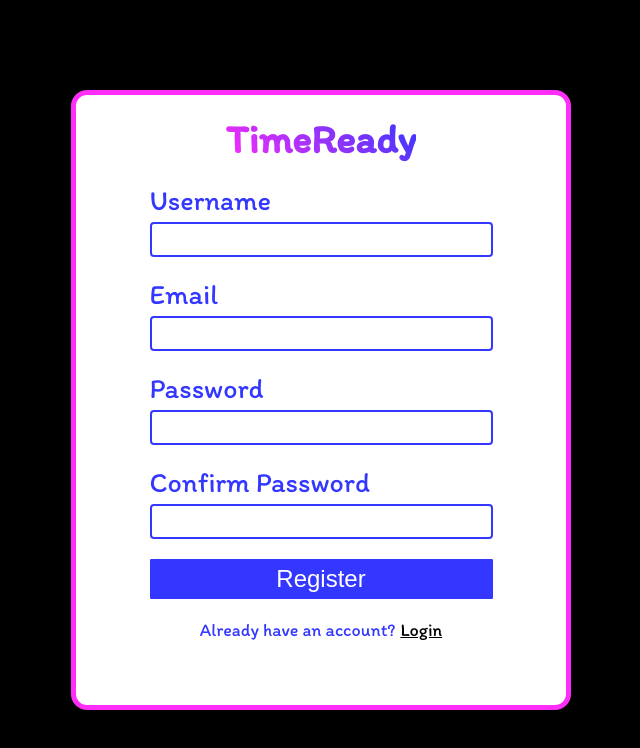
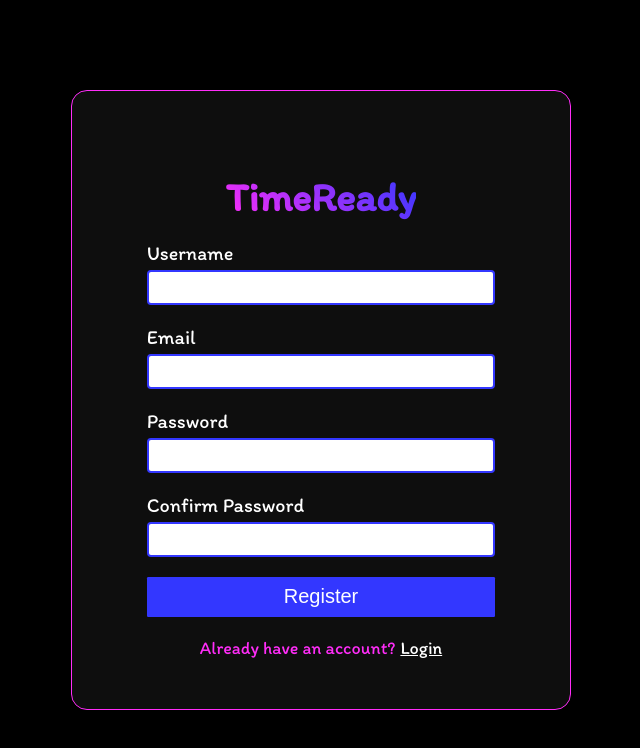
Before and after one commit to Matheus-Rodrigues-Araujo/task-manager, an Angular app: page /register in a window 1280 px wide. Shown: the top 748 px of the page, without its empty margins (319-959 px from the left). Built offline with nearby package versions, Linux system fonts and the light colour scheme.

Commit message:
Forms Style updated: colors and font-sizes

```diff
--- a/src/app/app.component.ts
+++ b/src/app/app.component.ts
@@ -1,8 +1,7 @@
 import { Component } from '@angular/core';
 import { CommonModule } from '@angular/common';
 import { RouterOutlet, RouterLink, RouterLinkActive } from '@angular/router';
-// import { LoginComponent } from './components/forms/login/login.component';
-// import { RegisterComponent } from './components/forms/register/register.component';
+
 
 @Component({
   selector: 'app-root',
--- a/src/app/components/forms/login/login.component.html
+++ b/src/app/components/forms/login/login.component.html
@@ -1,6 +1,7 @@
 <div class="form-container">
   <form>
-    <div class="form-brand"  style="margin-bottom: 40px;">
+    <div class="form-wrapper">
+      <div class="form-brand" style="margin-bottom: 40px">
         <a href="" class="brand">TimeReady</a>
       </div>
 
@@ -19,7 +20,8 @@
 
       <div class="form-field">
         <p>Don't have an account?</p>
-      <a [routerLink]="['/register']" >Register</a>
+        <a [routerLink]="['/register']">Register</a>
+      </div>
     </div>
   </form>
 </div>
--- a/src/app/components/forms/login/login.component.scss
+++ b/src/app/components/forms/login/login.component.scss
@@ -1,25 +1,30 @@
 .form-container {
-  height: 100vh;
+  min-height: 100vh;
   width: 100%;
   background-color: var(--dark);
+  display: flex;
+  justify-content: center;
+  align-items: center;
 }
 
 form {
-  position: absolute;
-  top: 50%;
-  left: 50%;
-  transform: translate(-50%, -50%);
-  background-color: white;
+  background-color: #0e0e0e;
   height: 620px;
   width: 500px;
+  border-radius: 4rem;
+  border: 1px solid var(--pink);
+  display: flex;
+  justify-content: center;
+  align-items: center;
+
+  .form-wrapper {
+    width: 100%;
+    height: 80%;
     display: flex;
     flex-direction: column;
     gap: 20px;
     align-items: center;
-  border-radius: 4rem;
-  border: 5px solid var(--pink);
-
-  .form-brand{
+    .form-brand {
       padding-top: 20px;
       .brand {
         text-align: center;
@@ -36,8 +41,8 @@ form {
       width: 70%;
 
       label {
-      font-size: 7rem;
-      color: var(--primary);
+        font-size: 5rem;
+        color: white;
       }
 
       input {
@@ -48,17 +53,17 @@ form {
       }
 
       button {
-      font-size: 6rem;
+        font-size: 5rem;
         background-color: var(--primary);
         color: white;
         border: none;
         border-radius: 0.3rem;
         height: 40px;
 
-      &:hover{
+        &:hover {
           scale: 1.05;
           cursor: pointer;
-        transition: .2s ease-in-out;
+          transition: 0.2s ease-in-out;
         }
       }
 
@@ -67,12 +72,11 @@ form {
         color: var(--primary);
       }
 
-    a{
+      a {
         font-size: 5rem;
         color: black;
         text-decoration: underline;
       }
-
 
       &:last-child {
         display: flex;
@@ -81,25 +85,26 @@ form {
         a {
           font-size: 4.5rem;
 
-        @media screen and (max-width:380px){
-          &{font-size: 4rem}
+          @media screen and (max-width: 380px) {
+            & {
+              font-size: 4rem;
+            }
           }
         }
 
         p {
-        color: var(--primary);
+          color: var(--pink);
         }
         a {
-        color: black;
+          color: white;
         }
-
       }
     }
   }
 
-
   @media screen and (max-width: 600px) {
-  form{
-    width: 95%;
+    & {
+      margin-inline: 10px;
     }
   }
+}
--- a/src/app/components/forms/register/register.component.html
+++ b/src/app/components/forms/register/register.component.html
@@ -1,5 +1,6 @@
 <div class="form-container">
   <form>
+    <div class="form-wrapper">
       <div class="form-brand">
         <a href="" class="brand">TimeReady</a>
       </div>
@@ -25,9 +26,10 @@
         <button type="submit">Register</button>
       </div>
 
-    <div class="form-field" >
+      <div class="form-field">
         <p>Already have an account?</p>
         <a [routerLink]="['/']">Login</a>
       </div>
+    </div>
   </form>
 </div>
--- a/src/app/components/forms/register/register.component.scss
+++ b/src/app/components/forms/register/register.component.scss
@@ -1,24 +1,29 @@
 .form-container {
-  height: 100vh;
+  min-height: 100vh;
   width: 100%;
   background-color: var(--dark);
+  display: flex;
+  justify-content: center;
+  align-items: center;
 }
 
 form {
-  position: absolute;
-  top: 50%;
-  left: 50%;
-  transform: translate(-50%, -50%);
-  background-color: white;
+  background-color: #0e0e0e;
   height: 620px;
   width: 500px;
+  border-radius: 4rem;
+  border: 1px solid var(--pink);
+  display: flex;
+  justify-content: center;
+  align-items: center;
+
+  .form-wrapper {
+    width: 100%;
+    height: 80%;
     display: flex;
     flex-direction: column;
     gap: 20px;
     align-items: center;
-  border-radius: 4rem;
-  border: 5px solid var(--pink);
-
     .form-brand {
       padding-top: 20px;
       .brand {
@@ -36,8 +41,8 @@ form {
       width: 70%;
 
       label {
-      font-size: 7rem;
-      color: var(--primary);
+        font-size: 5rem;
+        color: white;
       }
 
       input {
@@ -48,7 +53,7 @@ form {
       }
 
       button {
-      font-size: 6rem;
+        font-size: 5rem;
         background-color: var(--primary);
         color: white;
         border: none;
@@ -56,10 +61,21 @@ form {
         height: 40px;
 
         &:hover {
-        scale: 1.02;
+          scale: 1.05;
           cursor: pointer;
           transition: 0.2s ease-in-out;
         }
+      }
+
+      p {
+        font-size: 5rem;
+        color: var(--primary);
+      }
+
+      a {
+        font-size: 5rem;
+        color: black;
+        text-decoration: underline;
       }
 
       &:last-child {
@@ -68,6 +84,7 @@ form {
         p,
         a {
           font-size: 4.5rem;
+
           @media screen and (max-width: 380px) {
             & {
               font-size: 4rem;
@@ -76,17 +93,18 @@ form {
         }
 
         p {
-        color: var(--primary);
+          color: var(--pink);
         }
         a {
-        color: black;
+          color: white;
         }
       }
     }
   }
 
   @media screen and (max-width: 600px) {
-  form {
-    width: 95%;
+    & {
+      margin-inline: 10px;
     }
   }
+}
```
Lines whose indentation alone changed are shown as unchanged.
